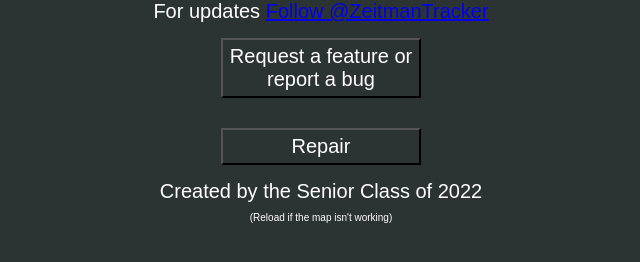
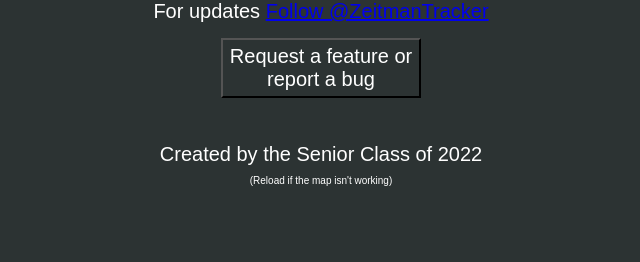
Before and after one commit to SilantroFranklin/SilantroFranklin.github.io, a plain HTML site: page index.html in a window 1280 px wide. Shown: the whole page, without its empty margins (319-959 px from the left). Drawn offline with Linux system fonts and the light colour scheme; no server answers.

Commit message:
Update index.html

```diff
--- a/index.html
+++ b/index.html
@@ -30,7 +30,7 @@
             </div>
         </div>
         <div class="menu-item">
-                <button onclick="updateAndReloadServiceWorker()">Repair</button>
+                <button onclick="updateAndReloadServiceWorker()" style="display: none">Repair</button>
             </div>
         <div>
             Created by the Senior Class of 2022
```
